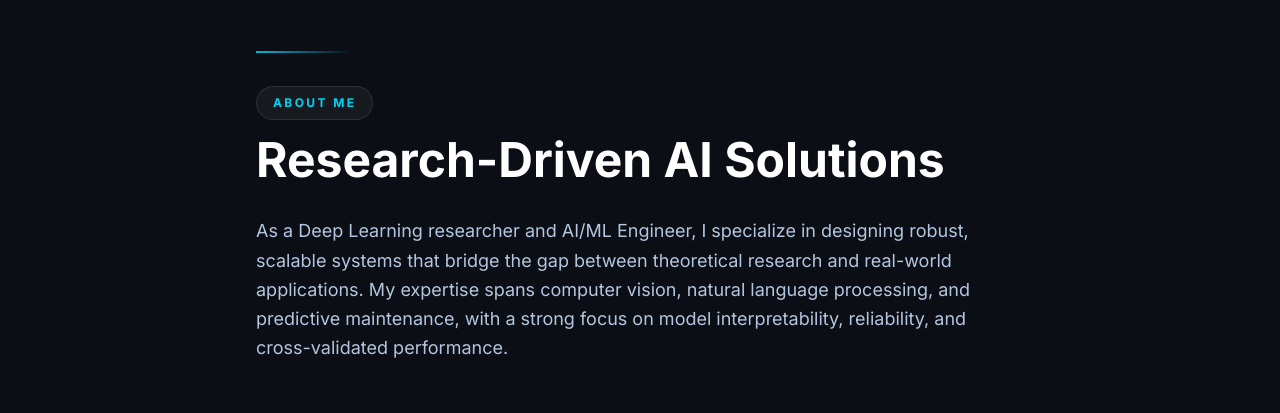
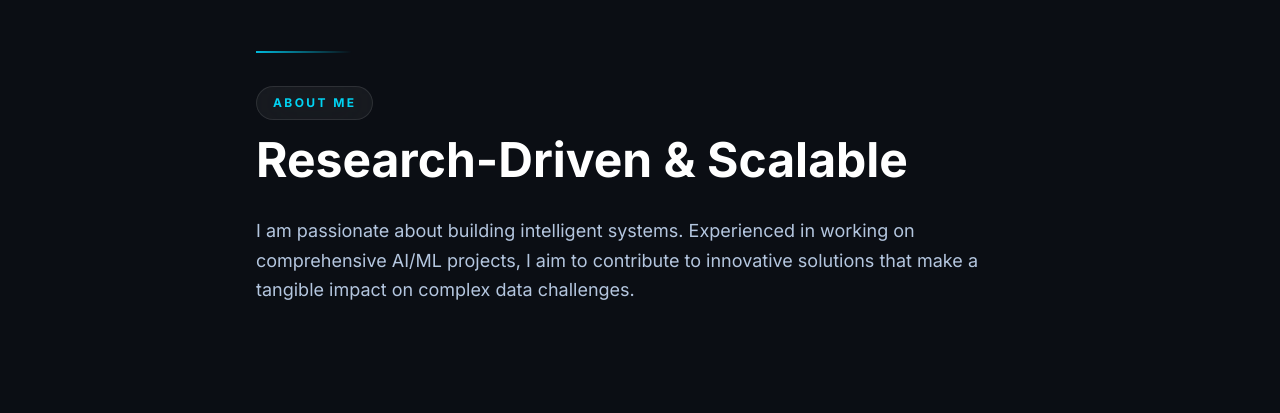
Before and after one commit to Priya67803/my-portfolio, a Next.js app: page / in a window 1280 px wide. Shown: the part 1140-1553 px from the top of the page. Built offline with nearby package versions, Linux system fonts and the light colour scheme.

Commit message:
updated layout

```diff
--- a/app/page.tsx
+++ b/app/page.tsx
@@ -255,11 +255,11 @@ export default function Portfolio() {
                                 </span>
                             </motion.div>
                             <h2 className="text-3xl md:text-5xl font-bold text-white mb-8">
-                                Research-Driven AI Solutions
+                                Research-Driven & Scalable
                             </h2>
                             <div className="text-muted-foreground text-base md:text-lg leading-relaxed max-w-3xl text-left">
                                 <p>
-                                    As a Deep Learning researcher and AI/ML Engineer, I specialize in designing robust, scalable systems that bridge the gap between theoretical research and real-world applications. My expertise spans computer vision, natural language processing, and predictive maintenance, with a strong focus on model interpretability, reliability, and cross-validated performance.
+                                    I am passionate about building intelligent systems. Experienced in working on comprehensive AI/ML projects, I aim to contribute to innovative solutions that make a tangible impact on complex data challenges.
                                 </p>
                             </div>
                         </motion.div>
```
